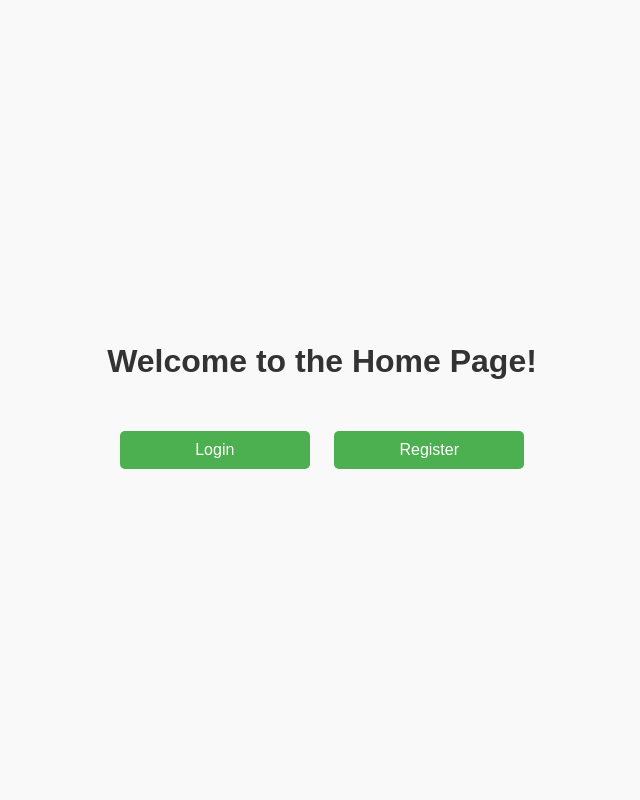
After one commit to Eswarsaipetakamsetty/electricity_connection, a Django app: page / in a window 1280 px wide. The commit adds this page. Shown: the whole page, without its empty margins (318-958 px from the left). Run offline with Django 5.2, Linux system fonts and the light colour scheme.

Commit message:
enhanced ui

```diff
--- /dev/null
+++ b/userauth/templates/userauth/home_page.html
@@ -0,0 +1,46 @@
+<!DOCTYPE html>
+<html>
+<head>
+    <title>Home</title>
+    <style>
+        body {
+            font-family: Arial, sans-serif;
+            background-color: #f9f9f9;
+            display: flex;
+            flex-direction: column;
+            align-items: center;
+            justify-content: center;
+            height: 100vh;
+            margin: 0;
+        }
+        h1 {
+            color: #333;
+        }
+        .button-container {
+            margin-top: 20px;
+        }
+        .button-container a {
+            text-decoration: none;
+            background-color: #4CAF50;
+            color: white;
+            padding: 10px 20px;
+            border-radius: 5px;
+            font-size: 16px;
+            margin: 10px;
+            display: inline-block;
+            width: 150px;
+            text-align: center;
+        }
+        .button-container a:hover {
+            background-color: #45a049;
+        }
+    </style>
+</head>
+<body>
+    <h1>Welcome to the Home Page!</h1>
+    <div class="button-container">
+        <a href="{% url 'login' %}">Login</a>
+        <a href="{% url 'register' %}">Register</a>
+    </div>
+</body>
+</html>
--- a/userauth/urls.py
+++ b/userauth/urls.py
@@ -1,8 +1,10 @@
 from django.urls import path
-from .views import RegisterView, LoginView
+from .views import RegisterView, LoginView, HomeView, HomePageView
 
 urlpatterns = [
+    path("", HomePageView.as_view(), name = "home"),
     path("register/", RegisterView.as_view(), name = 'register'),
-    path("login/", LoginView.as_view(), name = 'login')
+    path("login/", LoginView.as_view(), name = 'login'),
+    path("home/", HomeView.as_view(), name = 'home')
 
 ]
--- a/userauth/views.py
+++ b/userauth/views.py
@@ -1,4 +1,4 @@
-from django.shortcuts import render
+from django.shortcuts import render, redirect
 from rest_framework.response import Response
 from rest_framework.views import APIView
 from rest_framework import status
@@ -6,19 +6,28 @@ from django.contrib.auth import authenticate
 from rest_framework_simplejwt.tokens import RefreshToken
 from .serializers import RegisterSerializer, LoginSerializer
 from rest_framework.permissions import AllowAny
+from django.views.generic import TemplateView
 
 class RegisterView(APIView):
     permission_classes = [AllowAny]
+
+    def get(self, request):
+        return render(request, "userauth/register.html")
 
     def post(self, request):
         serializer = RegisterSerializer(data= request.data)
         if serializer.is_valid():
             serializer.save()
-            return Response({"message" : "User Registered successsfully"}, status = status.HTTP_201_CREATED)
-        return Response(serializer.errors, status=status.HTTP_400_BAD_REQUEST)
+            return render(request, "userauth/register.html",{"message" : "User Registered successsfully"})
+        return render(request, "userauth/register.html",{"errors" : serializer.errors})
 
 class LoginView(APIView):
     permission_classes = [AllowAny]
+
+    def get(self, request):
+        return render(request, "userauth/login.html")
+
+
     def post(self, request):
         serializer = LoginSerializer(data = request.data)
         if serializer.is_valid():
@@ -28,11 +37,19 @@ class LoginView(APIView):
             print(f"User: {user}")
             if user:
                 refresh = RefreshToken.for_user(user)
-                return Response({
-                    "refresh" : str(refresh),
-                    "access": str(refresh.access_token),
-                })
-            return Response({
+                request.session['access_token'] = str(refresh.access_token)
+                request.session['refresh_token'] = str(refresh)
+                return redirect('home')
+            return render(request, "userauth/login.html",{
                 "error" : "Invalid credentials"
-            }, status=status.HTTP_401_UNAUTHORIZED)
-        return Response(serializer.errors, status=status.HTTP_400_BAD_REQUEST)
+            })
+        return render(request, "userauth/login.html",{
+                "error" : serializer.errors
+            })
+
+class HomeView(TemplateView):
+    template_name = "userauth/home.html"
+
+
+class HomePageView(TemplateView):
+    template_name = "userauth/home_page.html"
```
Also changed, not shown: connection/templates/connection/request_form.html (+15 -7 lines), connection/templates/connection/success.html (+7 -2 lines), userauth/templates/userauth/home.html (added, +12 -0 lines), userauth/templates/userauth/login.html (added, +43 -0 lines), userauth/templates/userauth/register.html (added, +39 -0 lines).
